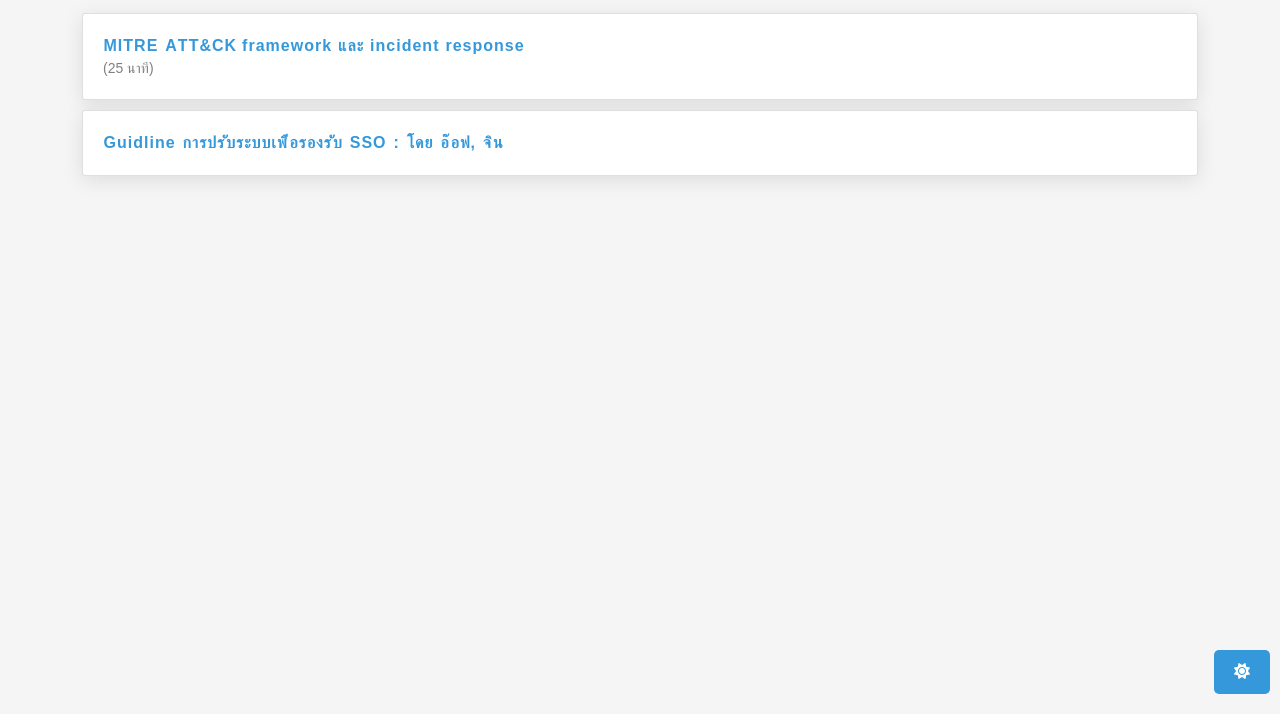
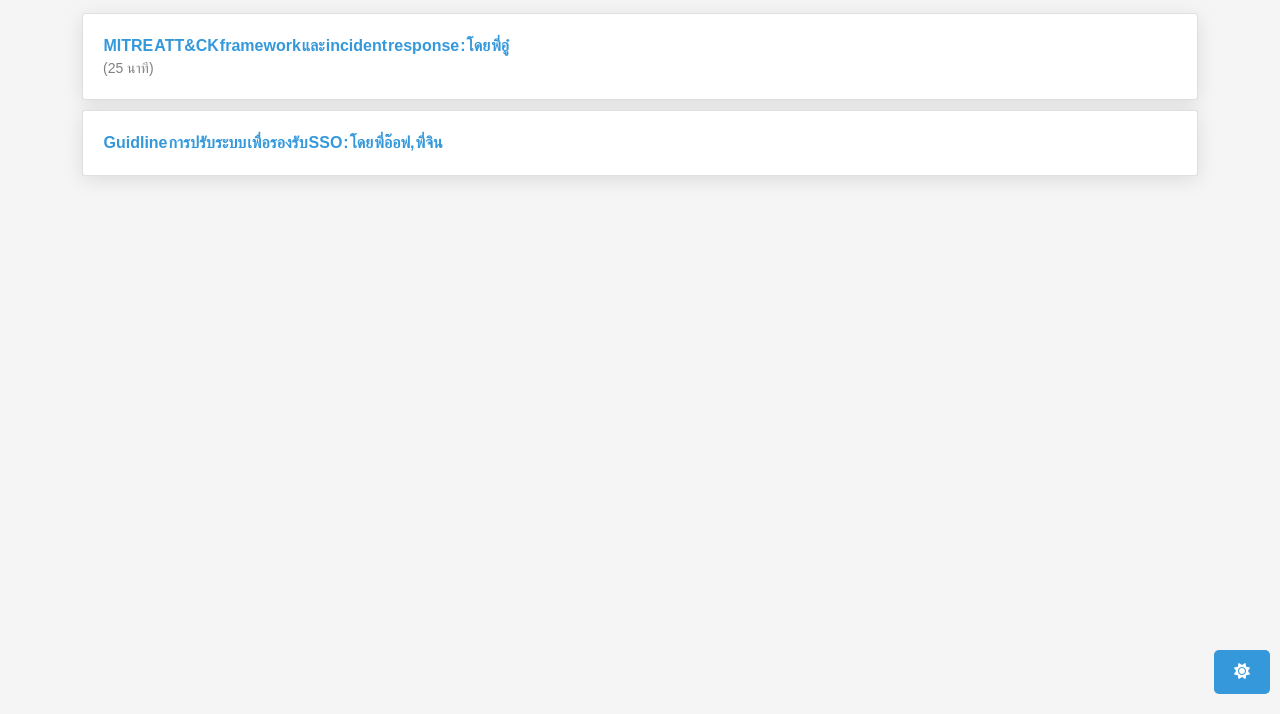
Before and after one commit to panxoo147/staticpage, a plain HTML site: page index.html in a window 1280 px wide. Shown: the part 86-800 px from the top of the page. Drawn offline with nearby package versions, Linux system fonts and the light colour scheme; a web font is replaced by a local one.

Commit message:
animetion Time

```diff
--- a/index.html
+++ b/index.html
@@ -98,7 +98,7 @@
         margin: 0 0.5px;
         font-size: 16px;
         opacity: 0;
-        color:  #3498db !important;
+        color: #3498db !important;
         transition: transform 0.5s ease, opacity 0.5s ease, color 0.5s ease;
       }
       @keyframes slideIn {
@@ -148,13 +148,13 @@
       // Array of static topic names
       const topics = [
         {
-          topic : "MITRE       ATT&CK     framework      และ      incident      response",
-          time : "25"
+          topic: "MITRE ATT&CK framework และ incident response : โดย พี่อู๋",
+          time: "25",
         },
         {
-          topic :  "Guidline       การปรับระบบเพื่อรองรับ       SSO       :       โดย       อ๊อฟ,       จิน",
-          time : ""
-        }
+          topic: "Guidline การปรับระบบ เพื่อรองรับ SSO : โดย พี่อ๊อฟ, พี่จิน",
+          time: "",
+        },
       ];
 
       const topicsContainer = document.getElementById("topicsContainer");
@@ -168,12 +168,24 @@
         topicDiv.classList.add("topic");
 
         // Create a span for each letter in the topic name
-        topic.topic.split("").forEach((letter) => {
-          const span = document.createElement("span");
-          span.textContent = letter;
-          topicDiv.appendChild(span);
-        });
-        if(topic.time){
+        // topic.topic.split("{split}").forEach((letter) => {
+        //   const span = document.createElement("span");
+        //   span.textContent = letter;
+        //   topicDiv.appendChild(span);
+        // });
+        const characters = topic.topic.split(/(\s+)/); // Split by space but keep spaces
+
+            characters.forEach((char) => {
+              if(char == ' '){
+
+              }else{
+                const span = document.createElement("span");
+                span.textContent = char;
+                topicDiv.appendChild(span);
+              }
+                // Create a span for each character or space
+            });
+        if (topic.time) {
           const divTime = document.createElement("div");
           topicDiv.appendChild(divTime);
           divTime.textContent = `(${topic.time} นาที)`;
@@ -181,7 +193,7 @@
           divTime.style.fontWeight = `500`;
           divTime.style.fontSize = `14px`;
           divTime.style.opacity = `0`;
-          divTime.style.transition = 'opacity 0.5s linear';
+          divTime.style.transition = "opacity 0.5s linear";
           setTimeout(() => {
             divTime.style.opacity = 1;
           }, 600);
```
